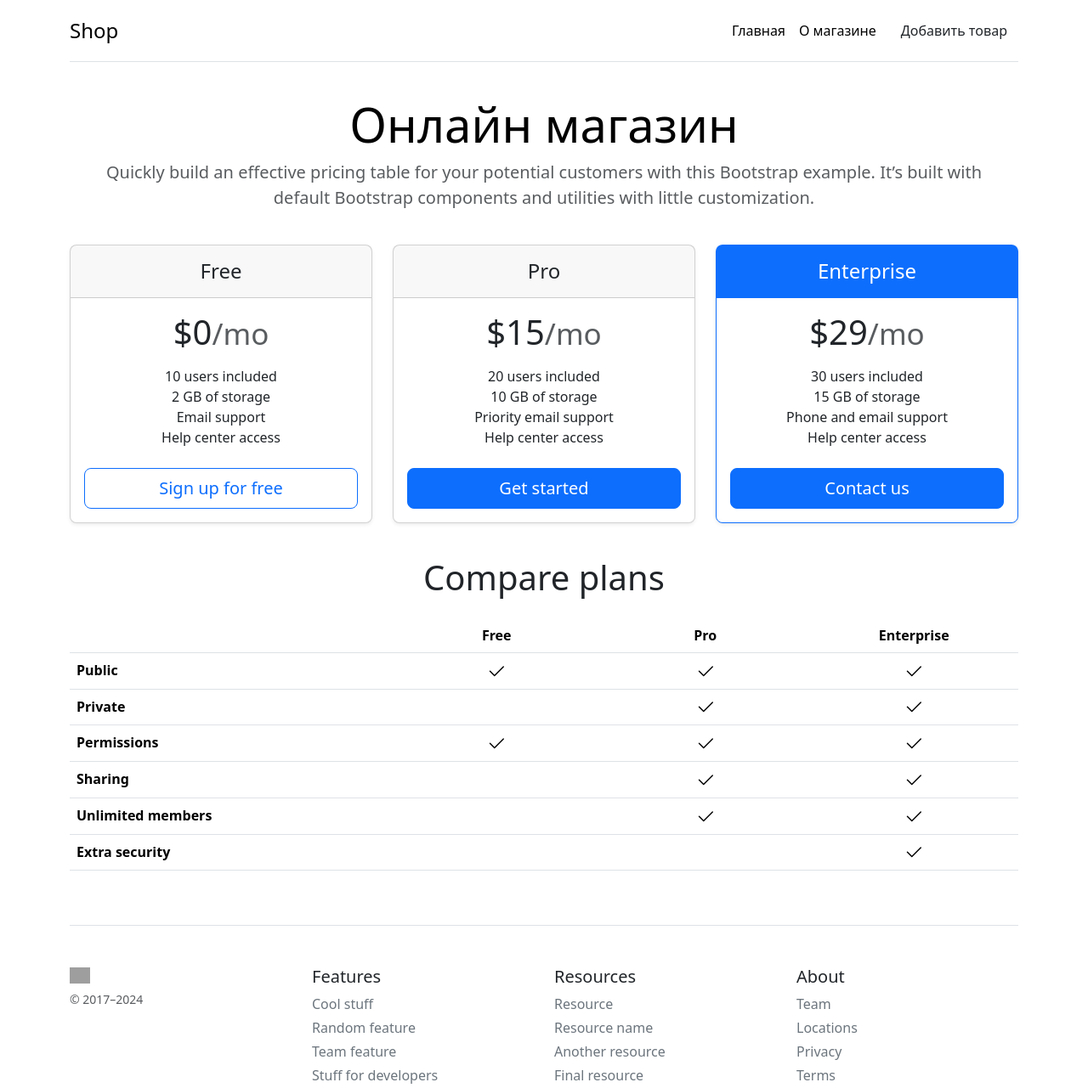
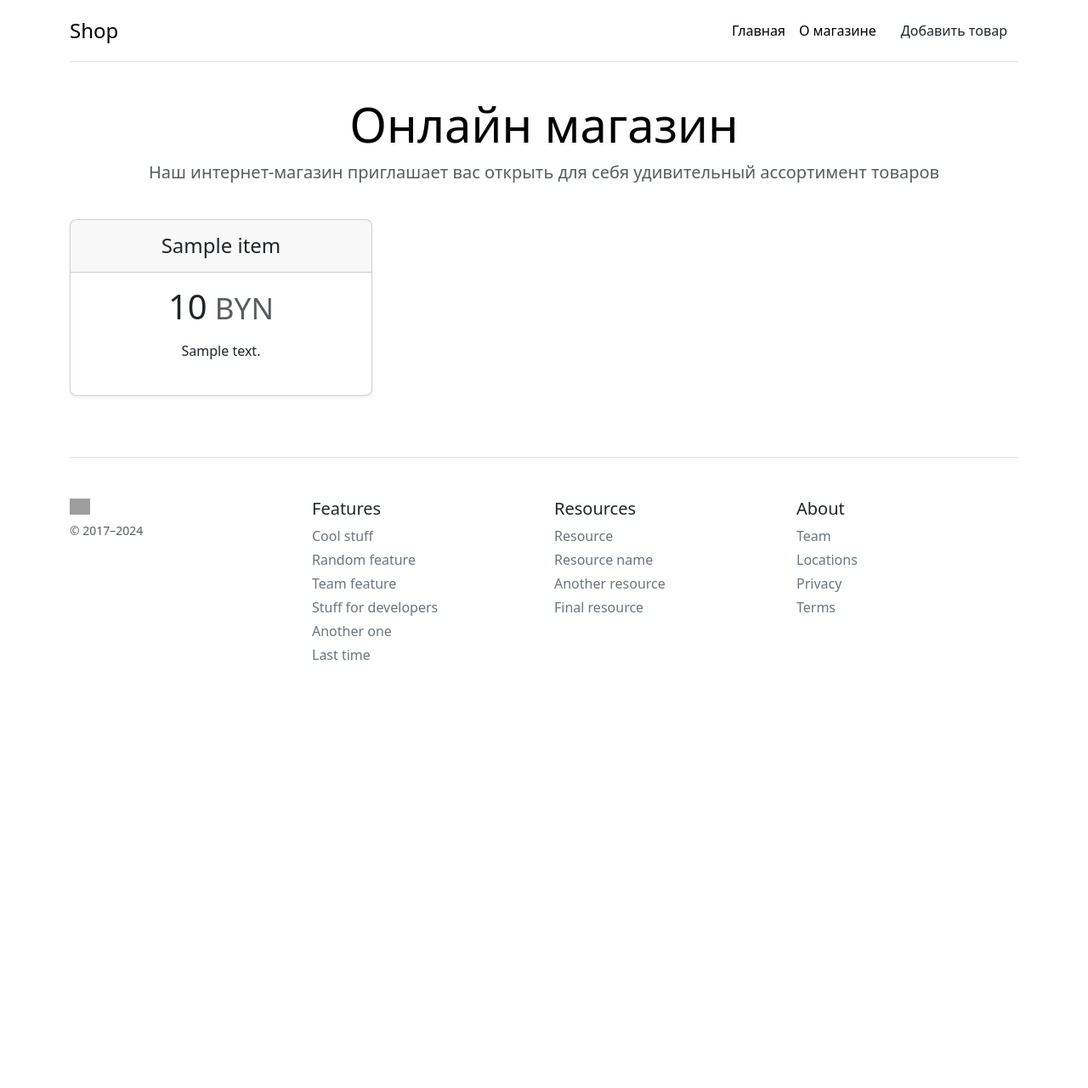
Before and after one commit to Linard26/ShopOnline, a Flask app: page / in a window 1280 px wide. Shown: the top 1281 px of the page at 85% size. After the commit the page ends 777 px from the top, so only its background shows below. Run offline with Flask 3, Linux system fonts and the light colour scheme; tables that the repository leaves empty hold one stand-in row (values such as "Sample post"); lists and menus that the app fills with data are empty; some libraries are stand-ins or nearby versions; grey boxes are pictures that could not be loaded.

Commit message:
доработка карточек на главной странице

```diff
--- a/templates/index.html
+++ b/templates/index.html
@@ -7,7 +7,7 @@
 {% block body %}
     <div class="pricing-header p-3 pb-md-4 mx-auto text-center">
       <h1 class="display-4 fw-normal text-body-emphasis">Онлайн магазин</h1>
-      <p class="fs-5 text-body-secondary">Quickly build an effective pricing table for your potential customers with this Bootstrap example. It’s built with default Bootstrap components and utilities with little customization.</p>
+      <p class="fs-5 text-body-secondary">Наш интернет-магазин приглашает вас открыть для себя удивительный ассортимент товаров</p>
     </div>
   </header>
 
@@ -19,111 +19,20 @@
         <div class="col">
           <div class="card mb-4 rounded-3 shadow-sm">
             <div class="card-header py-3">
-              <h4 class="my-0 fw-normal">Free</h4>
+              <h4 class="my-0 fw-normal">{{el.title}}</h4>
             </div>
             <div class="card-body">
-              <h1 class="card-title pricing-card-title">$0<small class="text-body-secondary fw-light">/mo</small></h1>
+              <h1 class="card-title pricing-card-title">{{el.price}}<small class="text-body-secondary fw-light"> BYN</small></h1>
               <ul class="list-unstyled mt-3 mb-4">
-                <li>10 users included</li>
-                <li>2 GB of storage</li>
-                <li>Email support</li>
-                <li>Help center access</li>
+                <li>{{el.about}}</li>
+
               </ul>
-              <button type="button" class="w-100 btn btn-lg btn-outline-primary">Sign up for free</button>
             </div>
           </div>
         </div>
-        <div class="col">
-          <div class="card mb-4 rounded-3 shadow-sm">
-            <div class="card-header py-3">
-              <h4 class="my-0 fw-normal">Pro</h4>
-            </div>
-            <div class="card-body">
-              <h1 class="card-title pricing-card-title">$15<small class="text-body-secondary fw-light">/mo</small></h1>
-              <ul class="list-unstyled mt-3 mb-4">
-                <li>20 users included</li>
-                <li>10 GB of storage</li>
-                <li>Priority email support</li>
-                <li>Help center access</li>
-              </ul>
-              <button type="button" class="w-100 btn btn-lg btn-primary">Get started</button>
-            </div>
-          </div>
-        </div>
-        <div class="col">
-          <div class="card mb-4 rounded-3 shadow-sm border-primary">
-            <div class="card-header py-3 text-bg-primary border-primary">
-              <h4 class="my-0 fw-normal">Enterprise</h4>
-            </div>
-            <div class="card-body">
-              <h1 class="card-title pricing-card-title">$29<small class="text-body-secondary fw-light">/mo</small></h1>
-              <ul class="list-unstyled mt-3 mb-4">
-                <li>30 users included</li>
-                <li>15 GB of storage</li>
-                <li>Phone and email support</li>
-                <li>Help center access</li>
-              </ul>
-              <button type="button" class="w-100 btn btn-lg btn-primary">Contact us</button>
-            </div>
-          </div>
-        </div>
-      </div>
 
-      <h2 class="display-6 text-center mb-4">Compare plans</h2>
 
-      <div class="table-responsive">
-        <table class="table text-center">
-          <thead>
-            <tr>
-              <th style="width: 34%;"></th>
-              <th style="width: 22%;">Free</th>
-              <th style="width: 22%;">Pro</th>
-              <th style="width: 22%;">Enterprise</th>
-            </tr>
-          </thead>
-          <tbody>
-            <tr>
-              <th scope="row" class="text-start">Public</th>
-              <td><svg class="bi" width="24" height="24"><use xlink:href="#check"></use></svg></td>
-              <td><svg class="bi" width="24" height="24"><use xlink:href="#check"></use></svg></td>
-              <td><svg class="bi" width="24" height="24"><use xlink:href="#check"></use></svg></td>
-            </tr>
-            <tr>
-              <th scope="row" class="text-start">Private</th>
-              <td></td>
-              <td><svg class="bi" width="24" height="24"><use xlink:href="#check"></use></svg></td>
-              <td><svg class="bi" width="24" height="24"><use xlink:href="#check"></use></svg></td>
-            </tr>
-          </tbody>
 
-          <tbody>
-            <tr>
-              <th scope="row" class="text-start">Permissions</th>
-              <td><svg class="bi" width="24" height="24"><use xlink:href="#check"></use></svg></td>
-              <td><svg class="bi" width="24" height="24"><use xlink:href="#check"></use></svg></td>
-              <td><svg class="bi" width="24" height="24"><use xlink:href="#check"></use></svg></td>
-            </tr>
-            <tr>
-              <th scope="row" class="text-start">Sharing</th>
-              <td></td>
-              <td><svg class="bi" width="24" height="24"><use xlink:href="#check"></use></svg></td>
-              <td><svg class="bi" width="24" height="24"><use xlink:href="#check"></use></svg></td>
-            </tr>
-            <tr>
-              <th scope="row" class="text-start">Unlimited members</th>
-              <td></td>
-              <td><svg class="bi" width="24" height="24"><use xlink:href="#check"></use></svg></td>
-              <td><svg class="bi" width="24" height="24"><use xlink:href="#check"></use></svg></td>
-            </tr>
-            <tr>
-              <th scope="row" class="text-start">Extra security</th>
-              <td></td>
-              <td></td>
-              <td><svg class="bi" width="24" height="24"><use xlink:href="#check"></use></svg></td>
-            </tr>
-          </tbody>
-        </table>
-      </div>
       </main>
 
       {% endfor %}
```
